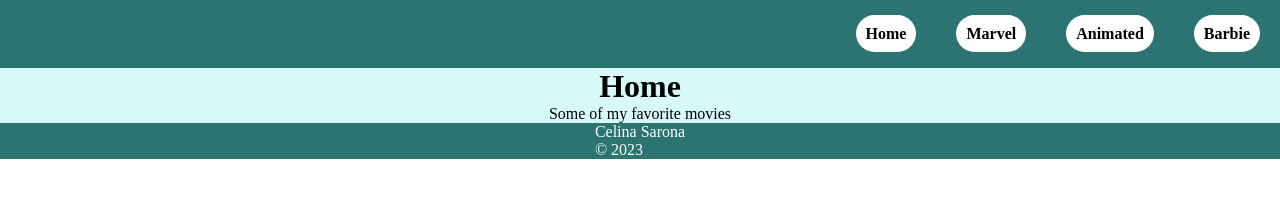
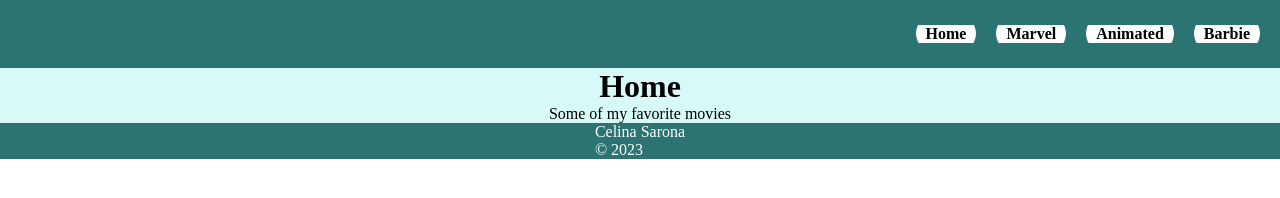
Before and after one commit to csarona/final_project_si, a plain HTML site: page index.html in a window 1280 px wide. Drawn offline with Linux system fonts and the light colour scheme.

Commit message:
Add files via upload

```diff
--- a/css/index.css
+++ b/css/index.css
@@ -2,6 +2,7 @@
     /* background-color: rgb(255, 222, 227); */
     background-color: #D7F9F8;
     /* background-color: #FBE0E0; 2b7472*/
+    overflow: hidden;
 }
 /* style nav */
 /* style nav */
@@ -9,7 +10,7 @@ nav li{
     display:inline;
     padding-right:20px;
     background-color: #2b7472;
-    padding: 0px 20px 0px 20px;
+    /* padding: 0px 20px 0px 20px; */
 
 }
 nav ul{
--- a/css/page1.css
+++ b/css/page1.css
@@ -2,6 +2,7 @@
     /* background-color: #D7F9F8; */
     background-color: #E5D4EF;
     /* font-family: Georgia, 'Times New Roman', Times, serif; */
+    overflow: hidden;
 }
 
 img{
@@ -17,7 +18,6 @@ img{
 
 .images ol{
     display: grid;
-    /* grid-template-columns: 1fr 1fr 1fr; */
     justify-content: center;
     align-items: center;
 
@@ -47,7 +47,7 @@ h1, h2{
     font-weight: bold;
 }
 h1{
-    font-size: 20px;
+    font-size: 24px;
 
 }
 h2{
@@ -57,9 +57,9 @@ h2{
 /* style nav */
 nav li{
     display:inline;
-    padding-right:20px;
+    padding-right:10px;
     background-color: #7b2089;
-    padding: 0px 20px 0px 20px;
+    /* padding: 0px 20px 0px 20px; */
 
 }
 nav ul{
@@ -112,10 +112,10 @@ footer{
 }
 @media screen and (min-width: 600px) {
     h1{
-        font-size: 20px;
+        font-size: 30px;
     }
     h2{
-        font-size: 15px;
+        font-size: 20px;
     }
     nav ul{
         justify-content: flex-start;
--- a/css/page2.css
+++ b/css/page2.css
@@ -1,5 +1,6 @@
 *{
     background-color: #D6E6FF;
+    overflow: hidden;
 }
 
 img{
@@ -36,7 +37,7 @@ nav li{
     display:inline;
     padding-right:20px;
     background-color: #2E5984;
-    padding: 0px 20px 0px 20px;
+    /* padding: 0px 20px 0px 20px; */
 
 }
 nav ul{
--- a/css/page3.css
+++ b/css/page3.css
@@ -1,5 +1,6 @@
 *{
     background-color: rgb(255, 222, 227);
+    overflow: hidden;
 }
 img{
     width:55%;
@@ -31,7 +32,7 @@ h2{
 /* style nav */
 nav li{
     display:inline;
-    padding: 0px 20px 0px 20px;
+    /* padding: 0px 20px 0px 20px; */
     background-color: #A94064
 
 }
```
